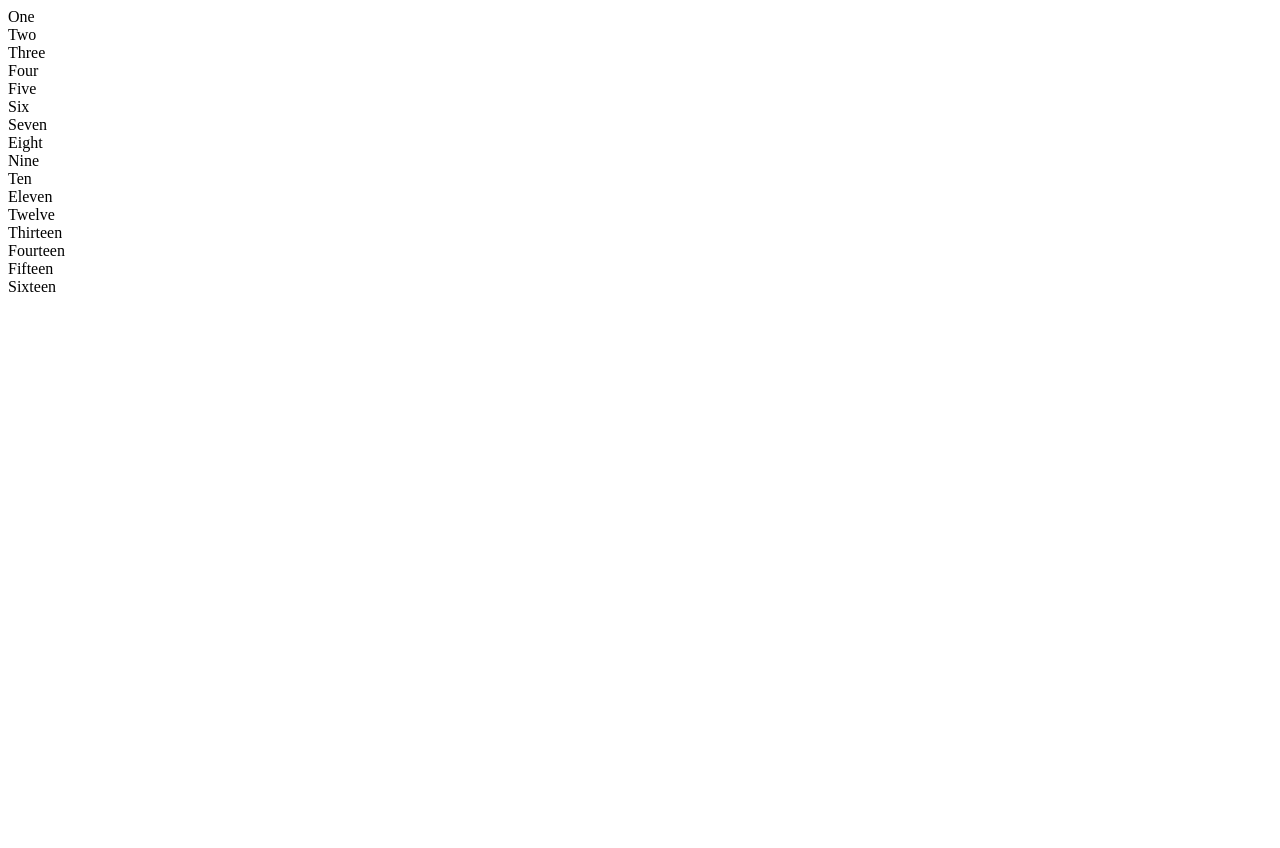
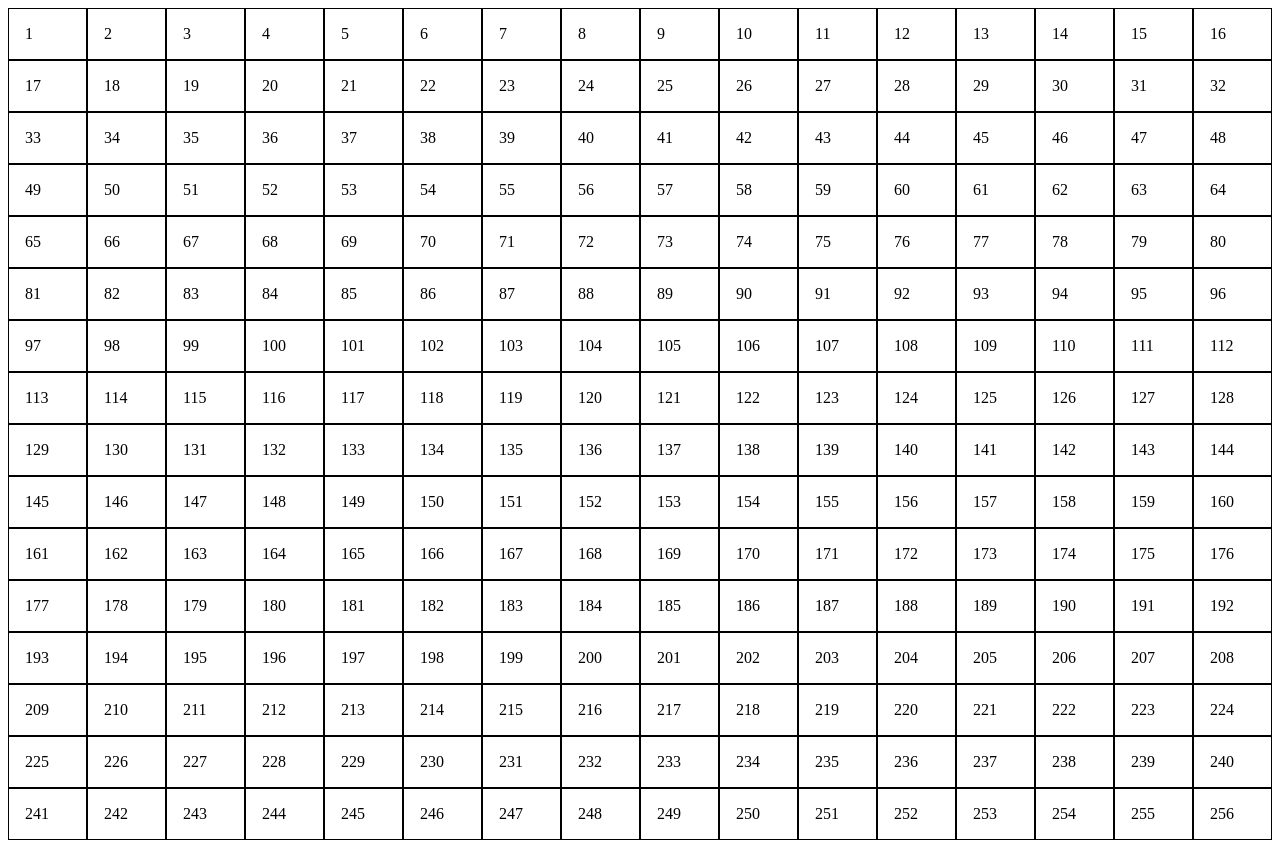
Before and after one commit to stripedsweater/Etch-a-Sketch, a plain HTML site: page index.html in a window 1280 px wide. Before the commit the page ends 800 px from the top, so only its background shows below. Drawn offline with Linux system fonts and the light colour scheme.

Commit message:
Add 16x16 grid

```diff
--- a/index.html
+++ b/index.html
@@ -4,7 +4,8 @@
     <meta charset="UTF-8">
     <meta http-equiv="X-UA-Compatible" content="IE=edge">
     <meta name="viewport" content="width=device-width, initial-scale=1.0">
-    <title>Document</title>
+    <link rel="stylesheet" type="text/css" href="style.css">
+    <title>Etch-a-Sketch</title>
 </head>
 <body>
     <div id="container"></div>
--- a/script.js
+++ b/script.js
@@ -1,81 +1,13 @@
 const container = document.querySelector("#container");
 
-const box1 = document.createElement("div");
-box1.classList.add("box");
-box1.textContent = "One";
-container.appendChild(box1);
+function makeRows(rows, cols) {
+    container.style.setProperty('--grid-rows', rows);
+    container.style.setProperty('--grid-cols', cols);
+    for (c = 0; c < (rows * cols); c++) {
+        let cell = document.createElement("div");
+        cell.innerText = (c + 1);
+        container.appendChild(cell).className = "grid-item";
+    };
+};
 
-const box2 = document.createElement("div");
-box2.classList.add("box");
-box2.textContent = "Two";
-container.appendChild(box2);
-
-const box3 = document.createElement("div");
-box3.classList.add("box");
-box3.textContent = "Three";
-container.appendChild(box3);
-
-const box4 = document.createElement("div");
-box4.classList.add("box");
-box4.textContent = "Four";
-container.appendChild(box4);
-
-const box5 = document.createElement("div");
-box5.classList.add("box");
-box5.textContent = "Five";
-container.appendChild(box5);
-
-const box6 = document.createElement("div");
-box6.classList.add("box");
-box6.textContent = "Six";
-container.appendChild(box6);
-
-const box7 = document.createElement("div");
-box7.classList.add("box");
-box7.textContent = "Seven";
-container.appendChild(box7);
-
-const box8 = document.createElement("div");
-box8.classList.add("box");
-box8.textContent = "Eight";
-container.appendChild(box8);
-
-const box9 = document.createElement("div");
-box9.classList.add("box");
-box9.textContent = "Nine";
-container.appendChild(box9);
-
-const box10 = document.createElement("div");
-box10.classList.add("box");
-box10.textContent = "Ten";
-container.appendChild(box10);
-
-const box11 = document.createElement("div");
-box11.classList.add("box");
-box11.textContent = "Eleven";
-container.appendChild(box11);
-
-const box12 = document.createElement("div");
-box12.classList.add("box");
-box12.textContent = "Twelve";
-container.appendChild(box12);
-
-const box13 = document.createElement("div");
-box13.classList.add("box");
-box13.textContent = "Thirteen";
-container.appendChild(box13);
-
-const box14 = document.createElement("div");
-box14.classList.add("box");
-box14.textContent = "Fourteen";
-container.appendChild(box14);
-
-const box15 = document.createElement("div");
-box15.classList.add("box");
-box15.textContent = "Fifteen";
-container.appendChild(box15);
-
-const box16 = document.createElement("div");
-box16.classList.add("box");
-box16.textContent = "Sixteen";
-container.appendChild(box16);
+makeRows(16, 16);
--- a/style.css
+++ b/style.css
@@ -0,0 +1,15 @@
+:root {
+    --grid-cols: 1;
+    --grid-rows: 1;
+}
+
+#container {
+    display: grid;
+    grid-template-columns: repeat(var(--grid-cols), 1fr);
+    grid-template-rows: repeat(var(--grid-rows), 1fr);
+}
+
+.grid-item {
+    padding: 1em;
+    border: 1px solid #000;
+}
```
